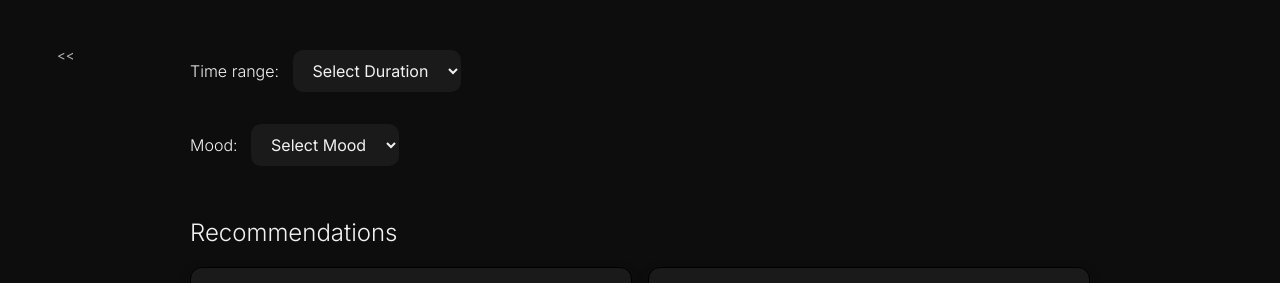
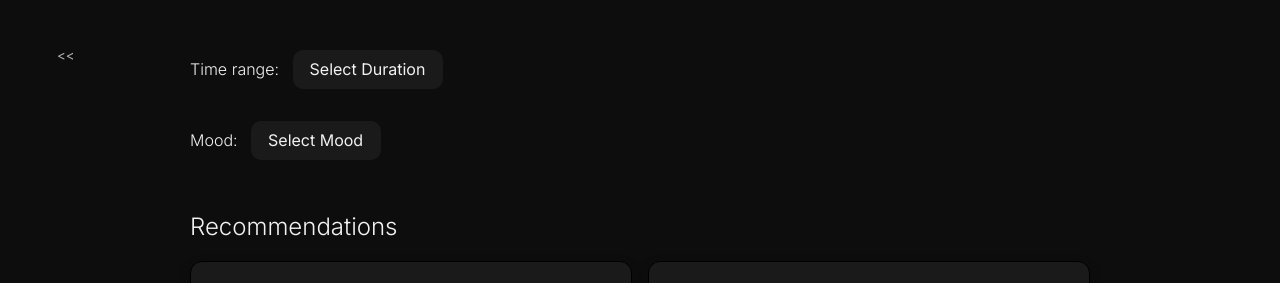
Before and after one commit to terencezeng6/spotify-recsys, a Python web app: template templates/top_tracks.html in a window 1280 px wide. Shown: the top 283 px of the page. Run offline with Jinja, Linux system fonts and the light colour scheme; the template is opened without the code that fills it: most values are stand-ins (such as "Sample title", 1, 10 or a date in 2020).

Commit message:
minor UI improvements

```diff
--- a/static/style.css
+++ b/static/style.css
@@ -4,6 +4,7 @@
   --bg-dark: hsl(0 0% 0%);
   --bg: hsl(0 0% 5%);
   --bg-light: hsl(0 0% 10%);
+  --bg-lighter: hsl(0 0% 20%);
   --text: hsl(0 0% 95%);
   --text-muted: hsl(0 0% 70%);
   --spotify-color: hsl(141 73% 22%);
@@ -236,18 +237,20 @@ h3 {
 select {
   background-color: var(--bg-light);
   color: var(--text);
-  border: 1px solid var(--text-muted);
+  /* border: 1px solid var(--text-muted); */
   border-radius: var(--button-border-radius);
-  padding: 10px 16px;
+  border-color: transparent;
+  padding: 10px 16px 10px 16px;
   font-family: 'Inter', sans-serif;
   font-size: 1rem;
   cursor: pointer;
   outline: none;
   transition: border-color 0.2s;
+  appearance: none;
 }
 
-select:focus {
-  border-color: var(--spotify-color);
+select:hover {
+  background-color: var(--bg-lighter);
 }
 
 .rec-row {
--- a/templates/top_tracks.html
+++ b/templates/top_tracks.html
@@ -17,7 +17,7 @@
   <!-- dropdown to select time range -->
   <div style="padding-top: 50px;">
     <label for="time_range">Time range: &nbsp;</label>
-    <select id="time_range" name="time_range" style="border: 0px">
+    <select id="time_range" name="time_range">
       <option value="" {% if not selected_range %}selected{% endif %}>Select Duration</option>
       <option value="short_term" {% if selected_range=='short_term' %}selected{% endif %}>4 weeks</option>
       <option value="medium_term" {% if selected_range=='medium_term' %}selected{% endif %}>6 months</option>
@@ -28,7 +28,7 @@
   <!-- dropdown to select mood -->
   <div>
     <label for="mood">Mood: &nbsp;</label>
-    <select id="mood" name="mood" style="border: 0px">
+    <select id="mood" name="mood">
       <option value="" {% if not selected_mood %}selected{% endif %}>Select Mood</option>
       <option value="angry" {% if selected_mood=='angry' %}selected{% endif %}>Angry</option>
       <option value="stimulated" {% if selected_mood=='stimulated' %}selected{% endif %}>Stimulated</option>
```
